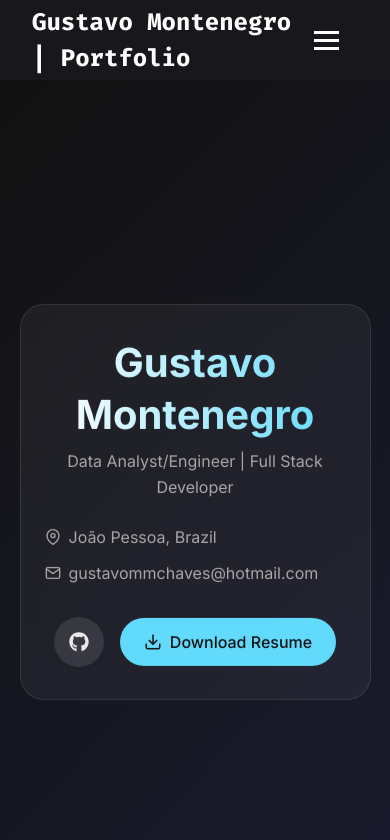
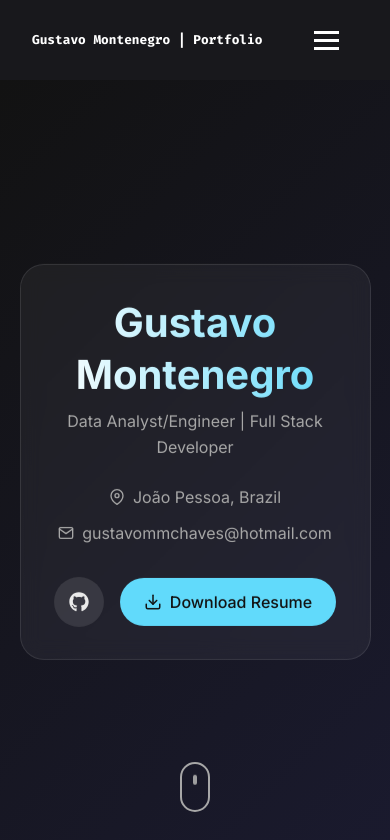
Before and after one commit to guga06436/portfolio-page, a React (Vite) app: page / in a window 390 px wide. Shown: the top 840 px of the page. Built offline with nearby package versions, Linux system fonts and the light colour scheme.

Commit message:
refractor(responsivity): ajusted responsivity

```diff
--- a/src/App.css
+++ b/src/App.css
@@ -89,8 +89,7 @@ a:hover {
 
 /* --- Desktop Styles (screens wider than 768px) --- */
 /* The @media query applies these styles only on larger screens. */
-
-@media (min-width: 768px) {
+@media (min-width: 1201px) {
   .scroll-container {
     /* Enable scroll-snapping on desktop */
     scroll-snap-type: y mandatory;
@@ -113,3 +112,20 @@ a:hover {
     align-items: center;
   }
 }
+
+/* Add this media query to adjust hero height specifically on mobile */
+@media (max-width: 1200px) {
+  #hero {
+    /* Set height to viewport height minus the navbar's height */
+    height: calc(100vh - var(--navbar-height));
+
+    /* Ensure content is centered vertically in the available space */
+    display: flex;
+    flex-direction: column;
+    justify-content: center;
+  }
+
+  #about.scroll-section {
+    height: auto;
+  }
+}
--- a/src/components/About.css
+++ b/src/components/About.css
@@ -4,7 +4,7 @@
   grid-template-columns: 0.8fr 1.2fr;
   align-items: center;
   gap: 5rem;
-  height: calc(100vh - var(--navbar-height));
+  height: auto;
   background-color: var(--color-background);
   color: var(--color-text-primary);
   padding: 6rem 8%;
@@ -188,7 +188,6 @@
 @media (max-width: 1024px) {
   .about-section {
     grid-template-columns: 1fr;
-    height: auto;
     padding: 6rem 5%;
     gap: 3rem; /* Reduced gap between image and content */
   }
@@ -199,7 +198,7 @@
 }
 
 /* On medium screens where cards are likely stacked, adjust their gap */
-@media (max-width: 768px) {
+@media (max-width: 1024px) {
   .about-cards-grid {
     gap: 4rem; /* Increased space between stacked cards */
   }
--- a/src/components/Hero.css
+++ b/src/components/Hero.css
@@ -143,7 +143,16 @@
 }
 
 /* === 7. Responsiveness === */
+@media (max-width: 1200px) {
+  .hero-section {
+    height: calc(100vh - var(--navbar-height));
+  }
+}
+
 @media (max-width: 768px) {
+
+
+
   .hero-box {
     padding: 2rem 1.5rem;
     width: 90%;
@@ -157,5 +166,6 @@
   .contact-info {
     flex-direction: column;
     gap: 0.75rem;
+    align-items: center;
   }
 }
--- a/src/components/Navbar.css
+++ b/src/components/Navbar.css
@@ -100,6 +100,10 @@
     display: flex;
   }
 
+  .navbar-title {
+    font-size: 0.8rem;
+  }
+
   .navbar-item {
     text-align: center;
     padding: 1rem 0;
--- a/src/components/Navbar.tsx
+++ b/src/components/Navbar.tsx
@@ -18,6 +18,11 @@ interface NavbarProps {
 const Navbar: React.FC<NavbarProps> = ({ title, options }) => {
   // State to control the mobile menu's visibility
   const [isMenuOpen, setIsMenuOpen] = useState(false);
+
+  // A function to handle closing the menu
+  const handleLinkClick = () => {
+    setIsMenuOpen(false);
+  };
 
   return (
     <nav className="navbar navbar-fixed">
@@ -41,7 +46,7 @@ const Navbar: React.FC<NavbarProps> = ({ title, options }) => {
       <ul className={`navbar-menu ${isMenuOpen ? 'is-active' : ''}`}>
         {options.items.map((item) => (
           <li key={item.name} className="navbar-item">
-            <a href={item.link} className="navbar-link">
+            <a href={item.link} className="navbar-link" onClick={handleLinkClick}>
               {item.name}
             </a>
           </li>
```
